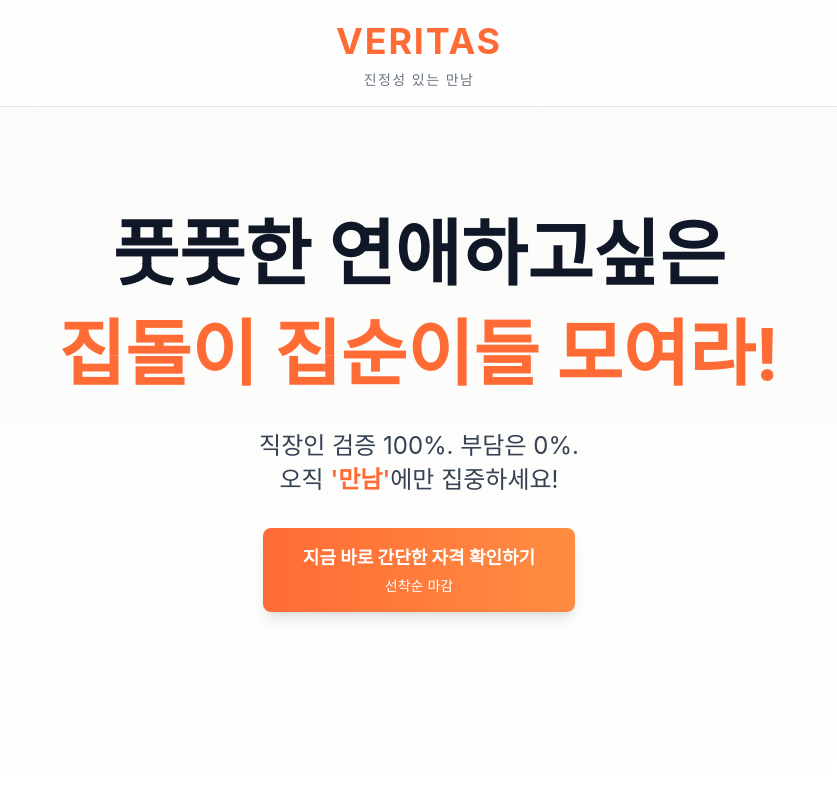
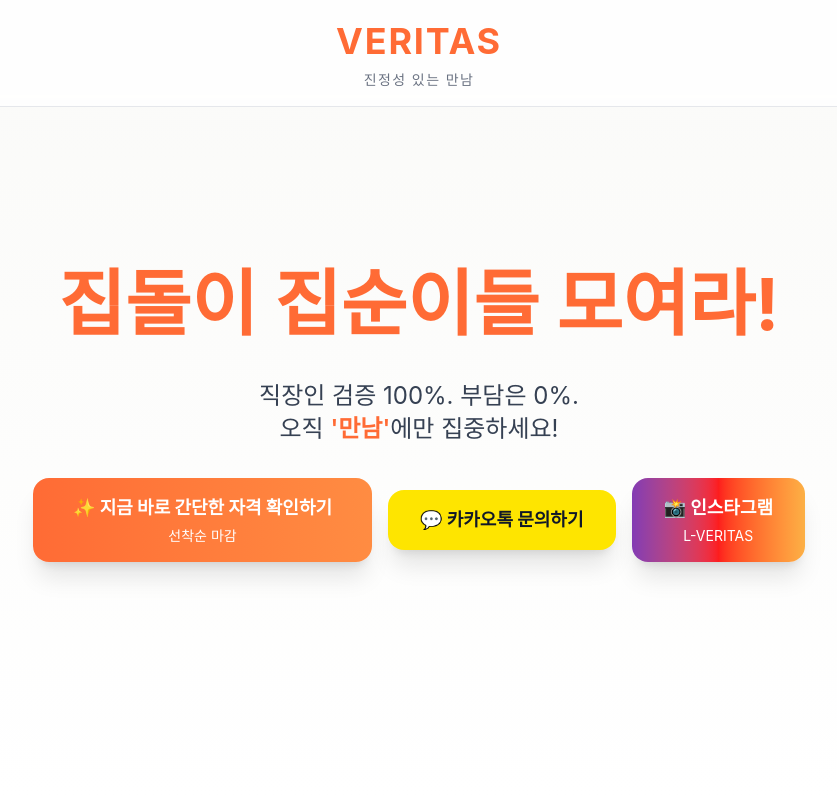
Before and after one commit to dhxoguq-gif/landing-page, a Next.js app: page / in a window 1280 px wide. Shown: the top 800 px of the page, without its empty margins (221-1058 px from the left). Built offline with nearby package versions, Linux system fonts and the light colour scheme.

Commit message:
25.12.30.24시

```diff
--- a/app/page.tsx
+++ b/app/page.tsx
@@ -17,22 +17,46 @@
       <section className="flex flex-col items-center justify-center min-h-screen px-4 py-20 relative overflow-hidden bg-gradient-to-b from-[#FAFAF8] to-white pt-24">
         <div className="max-w-4xl mx-auto text-center relative z-10">
           <h1 className="text-5xl md:text-7xl font-bold mb-6 leading-tight text-gray-900">
-            풋풋한 연애하고싶은<br />
             <span className="text-[#FF6B35]">집돌이 집순이들 모여라!</span>
           </h1>
           <p className="text-xl md:text-2xl text-gray-700 mb-8 max-w-3xl mx-auto">
             직장인 검증 100%. 부담은 0%.<br />
             오직 <span className="text-[#FF6B35] font-semibold">'만남'</span>에만 집중하세요!
           </p>
-          <div className="flex flex-col items-center gap-2">
+          <div className="flex flex-col md:flex-row items-center justify-center gap-4 flex-wrap">
             <a
               href="https://naver.me/5xapdBCq"
               target="_blank"
               rel="noopener noreferrer"
-              className="inline-block bg-gradient-to-r from-[#FF6B35] to-[#FF8C42] hover:opacity-90 text-white font-bold py-4 px-10 rounded-lg text-lg transition duration-300 shadow-lg hover:shadow-xl"
+              className="inline-block bg-gradient-to-r from-[#FF6B35] to-[#FF8C42] hover:from-[#FF8C42] hover:to-[#FF6B35] text-white font-bold py-4 px-10 rounded-2xl text-lg transition-all duration-300 shadow-xl hover:shadow-2xl hover:scale-105 transform active:scale-95"
             >
-              지금 바로 간단한 자격 확인하기
+              <span className="flex items-center justify-center gap-2">
+                ✨ 지금 바로 간단한 자격 확인하기
+              </span>
               <span className="block text-sm font-normal mt-1">선착순 마감</span>
+            </a>
+            <a
+              href="https://open.kakao.com/o/s4YGJB7h"
+              target="_blank"
+              rel="noopener noreferrer"
+              className="inline-block bg-[#FEE500] hover:bg-[#FDD835] text-gray-900 font-bold py-4 px-8 rounded-2xl text-lg transition-all duration-300 shadow-xl hover:shadow-2xl hover:scale-105 transform active:scale-95"
+            >
+              <span className="flex items-center justify-center gap-2">
+                💬 카카오톡 문의하기
+              </span>
+            </a>
+            <a
+              href="https://www.instagram.com/l__veritas"
+              target="_blank"
+              rel="noopener noreferrer"
+              className="inline-block bg-gradient-to-r from-[#833AB4] via-[#FD1D1D] to-[#FCB045] hover:from-[#FCB045] hover:via-[#FD1D1D] hover:to-[#833AB4] text-white font-bold py-4 px-8 rounded-2xl text-lg transition-all duration-300 shadow-xl hover:shadow-2xl hover:scale-105 transform active:scale-95"
+            >
+              <span className="flex flex-col items-center justify-center gap-1">
+                <span className="flex items-center gap-2">
+                  📸 인스타그램
+                </span>
+                <span className="text-sm font-normal">L-VERITAS</span>
+              </span>
             </a>
           </div>
         </div>
@@ -199,7 +223,11 @@
               </div>
               <div className="flex-1">
                 <h4 className="text-2xl font-bold mb-2 text-gray-900">파티 진행</h4>
-                <p className="text-gray-600">편안한 분위기에서 다양한 분들과 로테이션으로 만나보세요!</p>
+                <p className="text-gray-600 mb-2">편안한 분위기에서 다양한 분들과 로테이션으로 만나보세요!</p>
+                <ul className="text-gray-600 space-y-1 ml-2">
+                  <li>• <span className="font-semibold text-[#FF6B35]">ICE BREAKING TIME</span></li>
+                  <li>• <span className="font-semibold text-[#FF6B35]">1:1 로테이션 대화 TIME</span></li>
+                </ul>
               </div>
             </div>
 
@@ -266,14 +294,19 @@
                 <div className="text-center mb-4">
                   <p className="text-sm text-gray-500 mb-2">안내가격</p>
                   <div className="flex justify-center gap-6 text-lg text-gray-400">
-                    <span className="line-through">남성 70,000원</span>
+                    <span className="line-through">남성 50,000원</span>
                     <span className="line-through">여성 50,000원</span>
                   </div>
                 </div>
                 <div className="bg-gradient-to-r from-[#FF6B35] to-[#FF8C42] text-white p-6 rounded-lg text-center mb-4">
                   <p className="text-lg font-semibold mb-3">🎉 오픈특가 이벤트 🎉</p>
-                  <p className="text-4xl font-bold mb-2">남성 참가자: 39,000원</p>
-                  <p className="text-4xl font-bold">여성 참여자: 19,000원</p>
+                  <p className="text-4xl font-bold mb-2">남성 참가자: 35,000원</p>
+                  <p className="text-4xl font-bold mb-3">여성 참여자: 30,000원</p>
+                  <div className="mt-4 pt-4 border-t border-white/30">
+                    <p className="text-lg font-semibold mb-2">👭 여성 동반참여 특별 할인</p>
+                    <p className="text-xl font-bold mb-1">동반참여자 1인당 5,000원 할인</p>
+                    <p className="text-lg">최대 할인가 10,000원 → <span className="text-2xl font-bold">1인당 20,000원</span></p>
+                  </div>
                 </div>
                 <p className="text-center text-gray-600 text-sm italic">
                   모집 기간으로 평소에 로테이션 소개팅 체험해보고 싶은 분들의 많은 참여 부탁드립니다!
@@ -409,31 +442,6 @@
         </div>
       </section>
 
-      {/* Contact Section */}
-      <section className="py-12 px-4 bg-gray-50 border-t border-gray-200">
-        <div className="max-w-4xl mx-auto text-center">
-          <p className="text-gray-600 mb-2">문의사항이 있으시면 언제든지 연락주세요</p>
-          <div className="flex flex-col md:flex-row gap-4 justify-center items-center">
-            <a
-              href="https://open.kakao.com/o/s4YGJB7h"
-              target="_blank"
-              rel="noopener noreferrer"
-              className="text-[#FF6B35] font-semibold hover:underline"
-            >
-              카카오톡 오픈채팅으로 문의하기
-            </a>
-            <span className="hidden md:inline text-gray-400">|</span>
-            <a
-              href="https://www.instagram.com/l__veritas"
-              target="_blank"
-              rel="noopener noreferrer"
-              className="text-[#FF6B35] font-semibold hover:underline"
-            >
-              인스타그램: @l__veritas
-            </a>
-          </div>
-        </div>
-      </section>
     </main>
   );
 }
```
